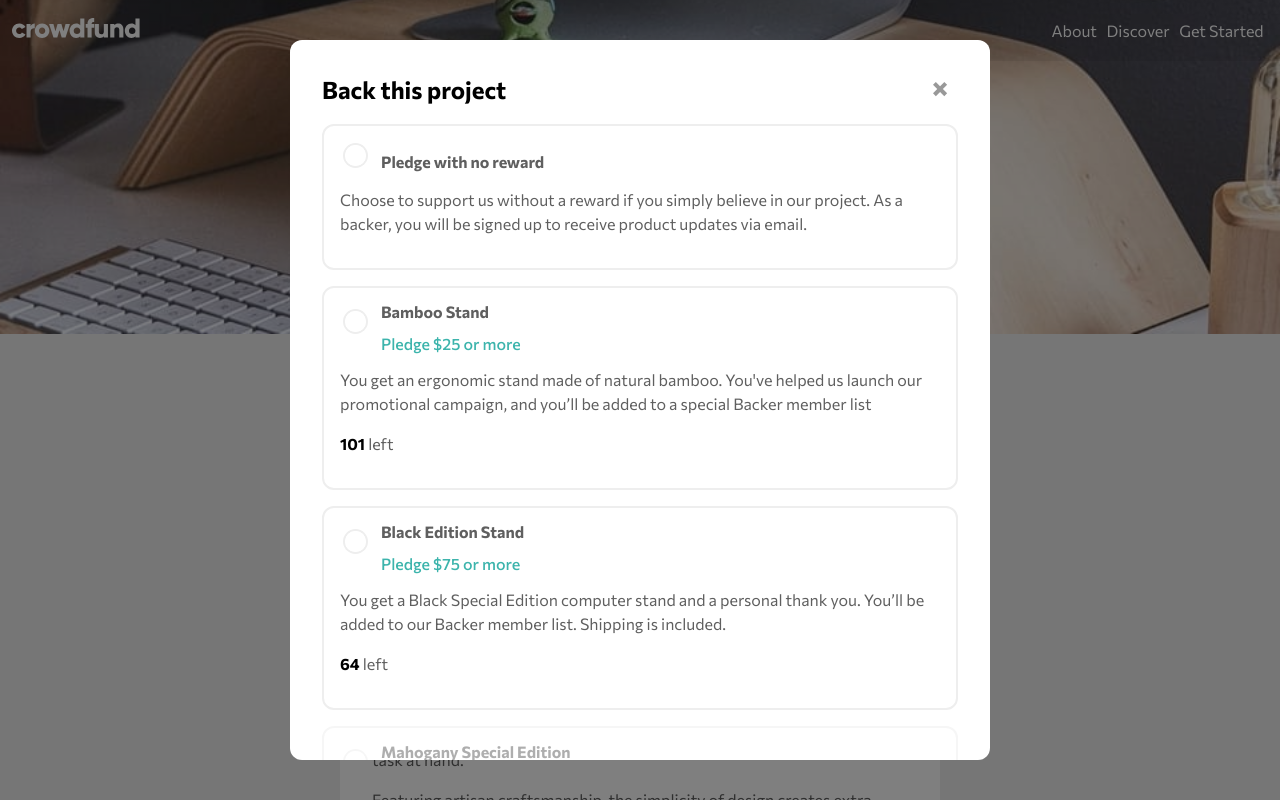
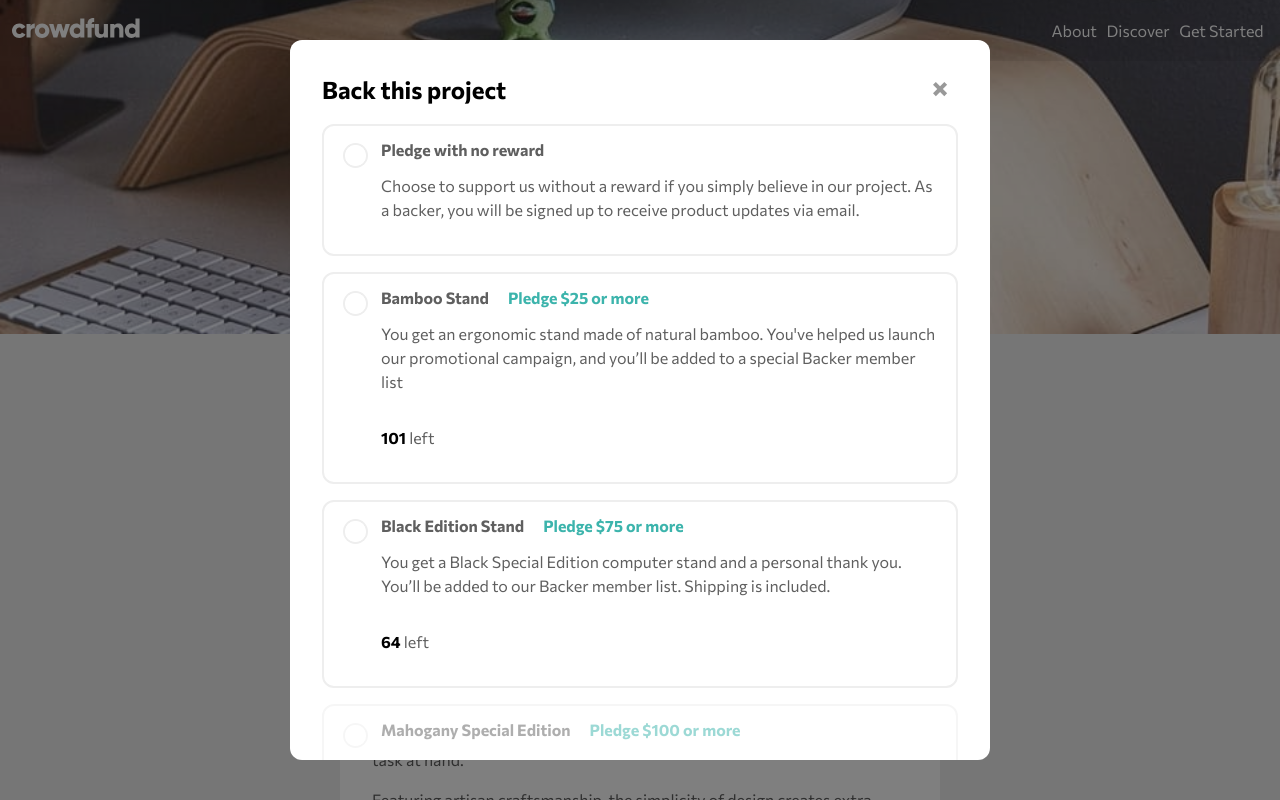
Before and after one commit to migvidal/crowdfunding-product-page, a Vue app: page / in a window 1280 px wide. Both pictures are taken after a click on the button "Back this project". Shown: the top 800 px of the page. Built offline with nearby package versions, Linux system fonts and the light colour scheme.

Commit message:
radio card flexbox

```diff
--- a/src/components/PledgeModalRadio.vue
+++ b/src/components/PledgeModalRadio.vue
@@ -8,26 +8,32 @@
     ]"
   >
     <!-- visible part -->
-    <div class="radio-card">
+    <div class="radio-part">
       <input
         type="radio"
         name="reward"
+        class="radio-button"
         :disabled="reward.units === 0"
         :checked="reward.selected"
         :ref="inputID"
         :id="inputID"
         @change="handleChange"
       />
-      <label :for="inputID">
-        {{ reward.name || "Pledge with no reward" }}
-        <p class="min-pledge" v-if="reward.minPledge">
+      <div class="info">
+        <label class="info-label" :for="inputID">
+          <span class="info-label-name">{{
+            reward.name || "Pledge with no reward"
+          }}</span>
+          <wbr />
+          <span class="info-label-pledge" v-if="reward.minPledge">
             Pledge ${{ reward.minPledge }} or more
-        </p>
+          </span>
         </label>
-      <p>{{ reward.description }}</p>
-      <p v-if="reward.units">
+        <p class="info-reward-description">{{ reward.description }}</p>
+        <p class="info-reward-units" v-if="reward.units">
           <strong>{{ reward.units }} </strong> left
         </p>
+      </div>
     </div>
     <!-- hidden form -->
     <MoneyForm
@@ -79,9 +85,12 @@ export default {
   &.selected {
     border-color: $moderate-cyan;
   }
-  .radio-card {
-    /* custom radio */
-    input[type="radio"] {
+}
+.radio-part {
+  display: flex;
+  flex-wrap: wrap;
+}
+.radio-button {
   appearance: none;
   width: 21px;
   height: 21px;
@@ -91,24 +100,32 @@ export default {
   border: 5px solid white;
   box-shadow: 0 0 0 2px #eee;
   cursor: pointer;
+  &:checked {
+    background-color: $moderate-cyan;
+  }
   &:disabled {
     cursor: not-allowed;
   }
 }
-    label {
-      display: inline-block;
+.info {
+  flex: 1;
+  display: flex;
+  flex-direction: column;
+}
+.info-label {
   font-weight: $bolder;
   line-height: 1;
   vertical-align: middle;
+  & > span {
+    white-space: nowrap;
   }
-    .min-pledge {
-      font-weight: $bold;
+}
+.info-label-name {
+  margin-right: 1rem;
+}
+.info-label-pledge {
+  font-weight: $bolder;
   color: $moderate-cyan;
   margin-bottom: 0;
 }
-    input[type="radio"]:checked {
-      background-color: $moderate-cyan;
-    }
-  }
-}
 </style>
```
Lines whose indentation alone changed are shown as unchanged.
